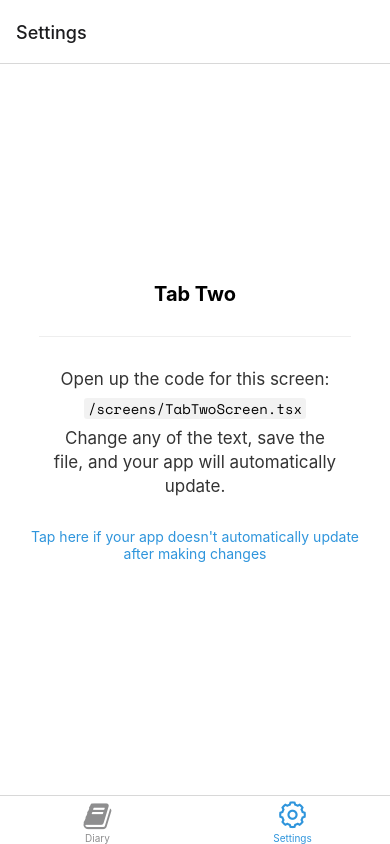
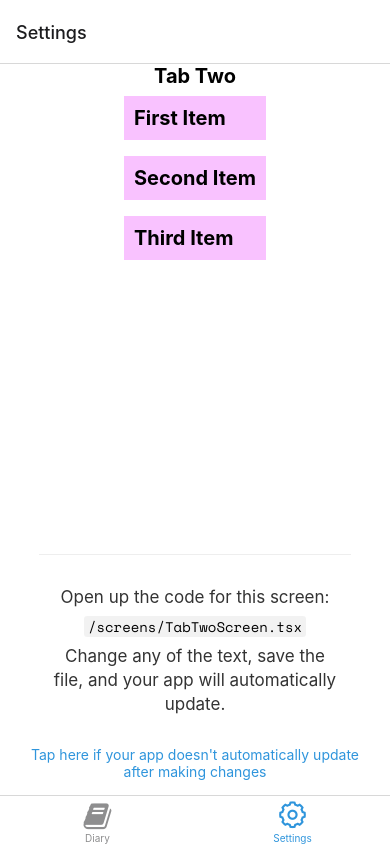
Before and after one commit to yukFuruya/TsMemo, a React Native app: screen /TabTwo in a window 390 px wide. Built offline with nearby package versions, Linux system fonts and the light colour scheme; what expo-linking would draw is missing.

Commit message:
KB-5 add TabTwo flatlist

```diff
--- a/screens/TabTwoScreen.tsx
+++ b/screens/TabTwoScreen.tsx
@@ -3,10 +3,57 @@ import { StyleSheet } from 'react-native';
 import EditScreenInfo from '../components/EditScreenInfo';
 import { Text, View } from '../components/Themed';
 
+import React, { useState } from "react";
+import { FlatList, SafeAreaView, StatusBar, TouchableOpacity } from "react-native";
+
+
+
 export default function TabTwoScreen() {
+  const DATA = [
+    {
+      id: "bd7acbea-c1b1-46c2-aed5-3ad53abb28ba",
+      title: "First Item",
+    },
+    {
+      id: "3ac68afc-c605-48d3-a4f8-fbd91aa97f63",
+      title: "Second Item",
+    },
+    {
+      id: "58694a0f-3da1-471f-bd96-145571e29d72",
+      title: "Third Item",
+    },
+  ];
+  const [selectedId, setSelectedId] = useState(null);
+  const Item = ({ item, onPress, backgroundColor, textColor }:{item: any, onPress:any, backgroundColor:any, textColor:any}) => (
+    <TouchableOpacity
+      onPress={onPress}
+      style={[styles.item, backgroundColor]}>
+      <Text style={[styles.title, textColor]}>{item.title}</Text>
+    </TouchableOpacity>
+  );
+
+  const renderItem = ({ item }:{item:any}) => {
+    const backgroundColor = item.id === selectedId ? "#6e3b6e" : "#f9c2ff";
+    const color = item.id === selectedId ? 'white' : 'black';
+    return (
+      <Item
+        item={item}
+        onPress={() => setSelectedId(item.id)}
+        backgroundColor={{ backgroundColor }}
+        textColor={{ color }}
+      />
+    );
+  };
+
   return (
     <View style={styles.container}>
       <Text style={styles.title}>Tab Two</Text>
+      <FlatList
+        data={DATA}
+        renderItem={renderItem}
+        keyExtractor={(item) => item.id}
+        extraData={selectedId}
+      />
       <View style={styles.separator} lightColor="#eee" darkColor="rgba(255,255,255,0.1)" />
       <EditScreenInfo path="/screens/TabTwoScreen.tsx" />
     </View>
@@ -28,4 +75,9 @@ const styles = StyleSheet.create({
     height: 1,
     width: '80%',
   },
+  item: {
+    padding: 10,
+    marginVertical: 8,
+    marginHorizontal: 16,
+  },
 });
```
